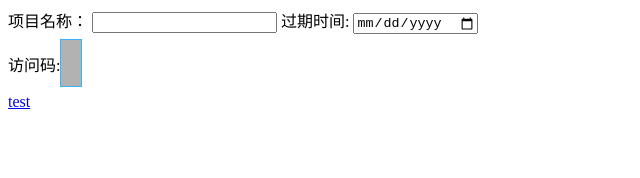
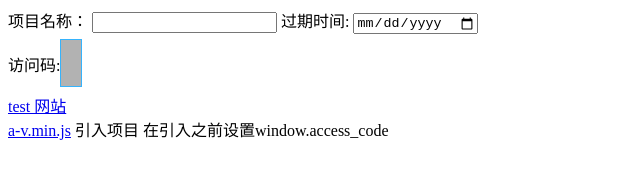
Before and after one commit to cooldaya/project-expire-tool, a plain HTML site: page index.html in a window 1280 px wide. Shown: the whole page, without its empty margins (0-640 px from the left). Drawn offline with Linux system fonts and the light colour scheme.

Commit message:
'feat:提供下载a-v.main.js'

```diff
--- a/index.html
+++ b/index.html
@@ -40,7 +40,10 @@
       <span>过期时间:</span> <input type="date" name="bday" oninput="ops.changeDate(event)" />
     </label>
     <p>访问码: <span id="encrypted-bday" onclick="ops.copyToClipboard()"></span></p>
-    <a href="./test.html">test </a>
+    <div><a href="./test.html">test 网站</a></div>
+
+    <div><a href="./lib/a-v.min.js" download="a-v.min.js">a-v.min.js</a>  引入项目 在引入之前设置window.access_code</div>
+
 
   </form>
 
```
